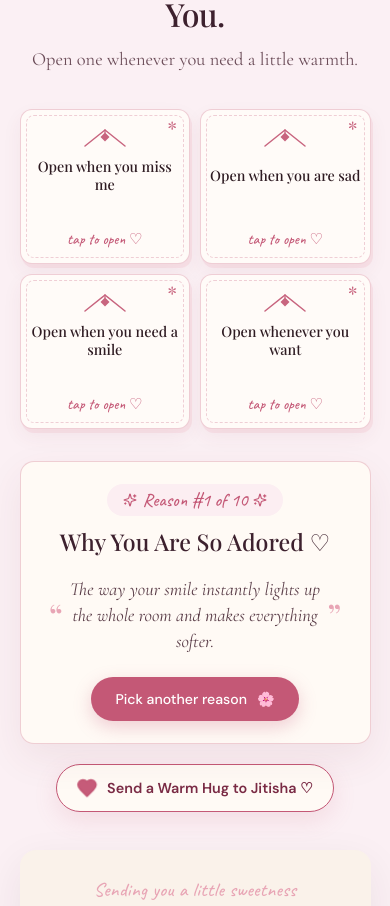
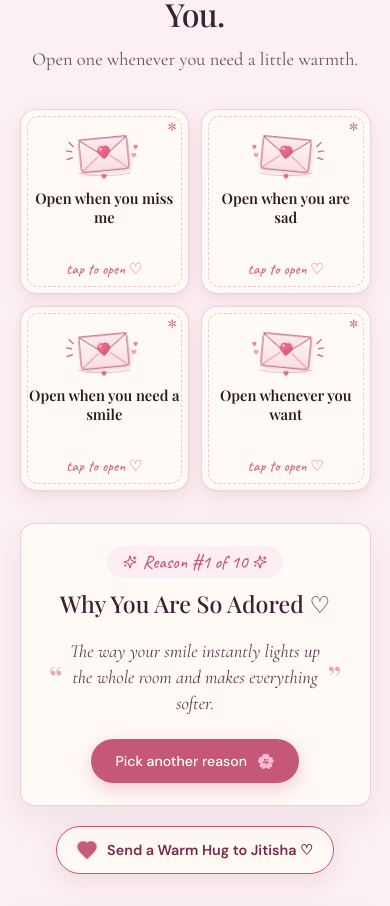
Before and after one commit to soumyajit-18-shipi-it/Jitisha-3, a React (Vite) app: page / in a window 390 px wide. Shown: the part 6577-7483 px from the top of the page. Built offline with nearby package versions, Linux system fonts and the light colour scheme; a web font is replaced by a local one.

Commit message:
feat(cards): prominent love-letter envelope illustrations with pink heart seals matching visual reference

```diff
--- a/src/App.tsx
+++ b/src/App.tsx
@@ -19,16 +19,104 @@ function SectionTitle({ eyebrow, title, copy }: { eyebrow?: string; title: strin
 }
 
 function MessageBoxDiagram({ variant = 0 }: { variant?: number }) {
+  const isRightTilted = variant % 2 === 1
+  const rot = isRightTilted ? 5.5 : -5.5
+
   return (
     <div className="envelope-diagram" aria-hidden="true">
-      <svg viewBox="0 0 46 20" width="46" height="20" fill="none" xmlns="http://www.w3.org/2000/svg">
-        {/* Aesthetic Envelope Flap Chevron from Reference Image */}
-        <line x1="3" y1="18" x2="23" y2="2" stroke="#c8657f" strokeWidth="1.5" strokeLinecap="round" />
-        <line x1="23" y1="2" x2="43" y2="18" stroke="#c8657f" strokeWidth="1.5" strokeLinecap="round" />
-        {/* Suspension link from apex */}
-        <line x1="23" y1="2" x2="23" y2="5.5" stroke="#c8657f" strokeWidth="1.3" />
-        {/* Diamond seal (rhombus) nestled right beneath apex */}
-        <polygon points="23,4.5 27.5,9 23,13.5 18.5,9" fill="#c8657f" />
+      <svg viewBox="0 0 96 64" width="96" height="64" fill="none" xmlns="http://www.w3.org/2000/svg">
+        <defs>
+          <linearGradient id={`envGrad-${variant}`} x1="0%" y1="0%" x2="0%" y2="100%">
+            <stop offset="0%" stopColor="#fff5f7" />
+            <stop offset="100%" stopColor="#fcdde5" />
+          </linearGradient>
+          <linearGradient id={`flapGrad-${variant}`} x1="0%" y1="0%" x2="0%" y2="100%">
+            <stop offset="0%" stopColor="#ffeef2" />
+            <stop offset="100%" stopColor="#f8cbda" />
+          </linearGradient>
+          <linearGradient id={`heartGrad-${variant}`} x1="0%" y1="0%" x2="100%" y2="100%">
+            <stop offset="0%" stopColor="#f47c98" />
+            <stop offset="100%" stopColor="#d84d72" />
+          </linearGradient>
+          <filter id={`softShadow-${variant}`} x="-15%" y="-15%" width="130%" height="130%">
+            <feDropShadow dx="1" dy="3.5" stdDeviation="2.5" floodColor="#b85068" floodOpacity="0.18" />
+          </filter>
+        </defs>
+
+        {/* Soft Wavy Grounding Arc */}
+        <path d="M18 55 Q 48 61 78 55" stroke="rgba(200, 118, 135, 0.35)" strokeWidth="1.2" fill="none" strokeLinecap="round" />
+
+        {/* Tiny heart below base arc */}
+        <path
+          d="M48 62 C48 62 45 59.8 45 58 C45 56.8 45.8 56 46.8 56 C47.4 56 47.8 56.4 48 56.8 C48.2 56.4 48.6 56 49.2 56 C50.2 56 51 56.8 51 58 C51 59.8 48 62 48 62 Z"
+          fill="#e0728c"
+        />
+
+        {/* Radiance Rays (Left on variant 0/2, Right on variant 1/3) */}
+        {!isRightTilted ? (
+          <g className="envelope-rays">
+            <line x1="7" y1="19" x2="12" y2="24" stroke="#c87687" strokeWidth="1.6" strokeLinecap="round" />
+            <line x1="4" y1="29" x2="10" y2="30" stroke="#c87687" strokeWidth="1.6" strokeLinecap="round" />
+            <line x1="5" y1="39" x2="11" y2="37" stroke="#c87687" strokeWidth="1.6" strokeLinecap="round" />
+          </g>
+        ) : (
+          <g className="envelope-rays">
+            <line x1="89" y1="19" x2="84" y2="24" stroke="#c87687" strokeWidth="1.6" strokeLinecap="round" />
+            <line x1="92" y1="29" x2="86" y2="30" stroke="#c87687" strokeWidth="1.6" strokeLinecap="round" />
+            <line x1="91" y1="39" x2="85" y2="37" stroke="#c87687" strokeWidth="1.6" strokeLinecap="round" />
+          </g>
+        )}
+
+        {/* Floating Mini Hearts (Opposite side of radiance rays) */}
+        {!isRightTilted ? (
+          <g className="envelope-floating-hearts">
+            <path
+              d="M85 27 C85 27 82.5 25 82.5 23.5 C82.5 22.5 83.2 21.8 84.2 21.8 C84.7 21.8 85 22.1 85 22.5 C85 22.1 85.3 21.8 85.8 21.8 C86.8 21.8 87.5 22.5 87.5 23.5 C87.5 25 85 27 85 27 Z"
+              fill="#e8849b"
+            />
+            <path
+              d="M83 37 C83 37 80 34.5 80 33 C80 31.8 80.8 31 81.8 31 C82.4 31 82.8 31.3 83 31.7 C83.2 31.3 83.6 31 84.2 31 C85.2 31 86 31.8 86 33 C86 34.5 83 37 83 37 Z"
+              fill="#f29ab0"
+              opacity="0.9"
+            />
+          </g>
+        ) : (
+          <g className="envelope-floating-hearts">
+            <path
+              d="M11 27 C11 27 8.5 25 8.5 23.5 C8.5 22.5 9.2 21.8 10.2 21.8 C10.7 21.8 11 22.1 11 22.5 C11 22.1 11.3 21.8 11.8 21.8 C12.8 21.8 13.5 22.5 13.5 23.5 C13.5 25 11 27 11 27 Z"
+              fill="#e8849b"
+            />
+            <path
+              d="M13 37 C13 37 10 34.5 10 33 C10 31.8 10.8 31 11.8 31 C12.4 31 12.8 31.3 13 31.7 C13.2 31.3 13.6 31 14.2 31 C15.2 31 16 31.8 16 33 C16 34.5 13 37 13 37 Z"
+              fill="#f29ab0"
+              opacity="0.9"
+            />
+          </g>
+        )}
+
+        {/* Tilted Envelope Group */}
+        <g transform={`rotate(${rot} 48 33)`} filter={`url(#softShadow-${variant})`}>
+          {/* Envelope Body */}
+          <rect x="20" y="14" width="56" height="38" rx="4.5" fill={`url(#envGrad-${variant})`} stroke="#c87687" strokeWidth="1.5" />
+
+          {/* Interior bottom fold seams */}
+          <path d="M20 52 L41 35" stroke="#d892a2" strokeWidth="1.2" strokeLinecap="round" />
+          <path d="M76 52 L55 35" stroke="#d892a2" strokeWidth="1.2" strokeLinecap="round" />
+
+          {/* Top folded triangular flap */}
+          <path d="M20 14 L48 35 L76 14 Z" fill={`url(#flapGrad-${variant})`} stroke="#c87687" strokeWidth="1.5" strokeLinejoin="round" />
+          <path d="M24 15 L48 33 L72 15" stroke="#ffffff" strokeWidth="1.2" strokeLinecap="round" opacity="0.7" />
+
+          {/* Dimensional Heart Wax Seal at Center */}
+          <path
+            d="M48 38 C48 38 41 33 41 28.5 C41 25.5 43.3 23.5 46 23.5 C47.3 23.5 48 24.3 48 25 C48 24.3 48.7 23.5 50 23.5 C52.7 23.5 55 25.5 55 28.5 C55 33 48 38 48 38 Z"
+            fill={`url(#heartGrad-${variant})`}
+            stroke="#b53b5a"
+            strokeWidth="0.9"
+          />
+          {/* Delicate Highlight Dot on Heart */}
+          <circle cx="44.5" cy="26.5" r="1.2" fill="#ffffff" opacity="0.85" />
+        </g>
       </svg>
     </div>
   )
--- a/src/styles.css
+++ b/src/styles.css
@@ -1440,34 +1440,40 @@ img {
   grid-template-columns: repeat(4, 1fr);
   max-width: 1040px;
   margin: 0 auto;
-  gap: 16px;
+  gap: 18px;
 }
 
 .envelope {
   position: relative;
-  padding: 30px 16px 24px;
-  background: #fffaf4;
-  border: 1px solid rgba(198, 91, 121, 0.32);
-  border-radius: 12px;
-  box-shadow: 4px 6px 0 rgba(232, 165, 181, 0.22), 0 10px 24px rgba(120, 45, 70, 0.08);
+  display: flex;
+  flex-direction: column;
+  align-items: center;
+  justify-content: space-between;
+  min-height: 220px;
+  padding: 24px 14px 20px;
+  background: #fffaf5;
+  border: 1px solid rgba(220, 160, 175, 0.45);
+  border-radius: 18px;
+  box-shadow: 0 10px 28px rgba(220, 140, 160, 0.18), 0 3px 8px rgba(180, 80, 110, 0.08);
   text-align: center;
-  transition: all 0.3s ease;
+  transition: all 0.35s cubic-bezier(0.25, 1, 0.5, 1);
   overflow: hidden;
 }
 
 .envelope::before {
   content: '';
   position: absolute;
-  inset: 6px;
-  border: 1px dashed rgba(198, 91, 121, 0.3);
+  inset: 7px;
+  border: 1.5px dashed rgba(214, 137, 154, 0.42);
   pointer-events: none;
-  border-radius: 8px;
+  border-radius: 13px;
 }
 
 .envelope:hover {
-  transform: translateY(-5px);
-  background: #fff;
-  box-shadow: 5px 12px 0 rgba(232, 165, 181, 0.38), 0 16px 30px rgba(120, 45, 70, 0.12);
+  transform: translateY(-6px);
+  background: #fffdfb;
+  box-shadow: 0 18px 36px rgba(220, 130, 155, 0.28), 0 6px 14px rgba(180, 80, 110, 0.1);
+  border-color: rgba(220, 140, 160, 0.65);
 }
 
 .envelope:active {
@@ -1476,11 +1482,11 @@ img {
 
 .letter-flower {
   position: absolute;
-  top: 10px;
+  top: 12px;
   right: 14px;
   color: #c8657f;
   font-family: 'Playfair Display', serif;
-  font-size: 1.4rem;
+  font-size: 1.45rem;
   line-height: 1;
 }
 
@@ -1488,12 +1494,12 @@ img {
   display: flex;
   justify-content: center;
   align-items: center;
-  margin: 0 auto 14px;
+  margin: 0 auto 10px;
   transition: transform 0.35s cubic-bezier(0.34, 1.56, 0.64, 1);
 }
 
 .envelope:hover .envelope-diagram {
-  transform: translateY(-4px) scale(1.06);
+  transform: translateY(-4px) scale(1.05);
 }
 
 .envelope-diagram svg {
@@ -1502,19 +1508,25 @@ img {
 }
 
 .envelope strong {
-  display: block;
+  display: flex;
+  align-items: center;
+  justify-content: center;
   font-family: 'Playfair Display', serif;
-  font-size: clamp(1.15rem, 2vw, 1.35rem);
-  font-weight: 500;
-  color: var(--wine);
+  font-size: clamp(1.08rem, 1.8vw, 1.25rem);
+  font-weight: 600;
+  color: #2b1822;
+  line-height: 1.25;
+  min-height: 2.6em;
+  text-align: center;
+  margin: 2px 0 6px;
 }
 
 .envelope small {
   display: block;
-  color: var(--rose);
+  color: #d16480;
   font-family: 'Caveat', cursive;
-  font-size: 1.05rem;
-  margin-top: 10px;
+  font-size: 1.08rem;
+  margin-top: auto;
 }
 
 /* Chocolate Gift Box */
@@ -2906,55 +2918,59 @@ footer {
      ========================================================================== */
   .letter-grid {
     grid-template-columns: repeat(2, 1fr);
-    gap: 10px;
+    gap: 12px;
   }
   .envelope {
-    min-height: 155px;
+    min-height: 185px;
     display: flex;
     flex-direction: column;
     align-items: center;
     justify-content: space-between;
-    padding: 18px 8px 14px;
-    background: #fffbf8;
-    border: 1px solid rgba(198, 91, 121, 0.28);
-    border-radius: 12px;
-    box-shadow: 2px 4px 0 rgba(232, 165, 181, 0.2), 0 8px 20px rgba(120, 45, 70, 0.06);
+    padding: 16px 8px 14px;
+    background: #fffaf5;
+    border: 1px solid rgba(220, 160, 175, 0.45);
+    border-radius: 16px;
+    box-shadow: 0 8px 20px rgba(220, 140, 160, 0.16), 0 2px 6px rgba(180, 80, 110, 0.06);
     box-sizing: border-box;
     position: relative;
   }
   .envelope::before {
     content: '';
     position: absolute;
-    inset: 5px;
-    border: 1px dashed rgba(198, 91, 121, 0.28);
+    inset: 6px;
+    border: 1.5px dashed rgba(214, 137, 154, 0.42);
     pointer-events: none;
-    border-radius: 8px;
+    border-radius: 11px;
   }
   .envelope-diagram {
     margin: 0 auto 6px;
   }
+  .envelope-diagram svg {
+    width: 82px;
+    height: 55px;
+  }
   .envelope strong {
     font-family: 'Playfair Display', serif;
-    font-size: clamp(0.9rem, 3.1vw, 1.04rem);
-    font-weight: 500;
+    font-size: clamp(0.92rem, 3.2vw, 1.05rem);
+    font-weight: 600;
     line-height: 1.25;
-    margin: 3px 0;
+    margin: 2px 0 4px;
     min-height: 2.5em;
     display: flex;
     align-items: center;
     justify-content: center;
     text-align: center;
-    color: #2e1b22;
+    color: #2b1822;
   }
   .envelope small {
     margin-top: auto;
     font-family: 'Caveat', cursive;
-    color: var(--rose);
-    font-size: 0.95rem;
+    color: #d16480;
+    font-size: 0.96rem;
   }
   .letter-flower {
-    top: 8px;
-    right: 12px;
+    top: 9px;
+    right: 11px;
     color: #c8657f;
     font-family: 'Playfair Display', serif;
     font-size: 1.25rem;
@@ -3123,11 +3139,15 @@ footer {
     gap: 8px;
   }
   .envelope {
-    min-height: 145px;
+    min-height: 175px;
     padding: 14px 6px 12px;
   }
+  .envelope-diagram svg {
+    width: 72px;
+    height: 48px;
+  }
   .envelope strong {
-    font-size: 0.85rem;
+    font-size: 0.88rem;
   }
   .gallery-stage .photo-grid {
     gap: 4px;
```
